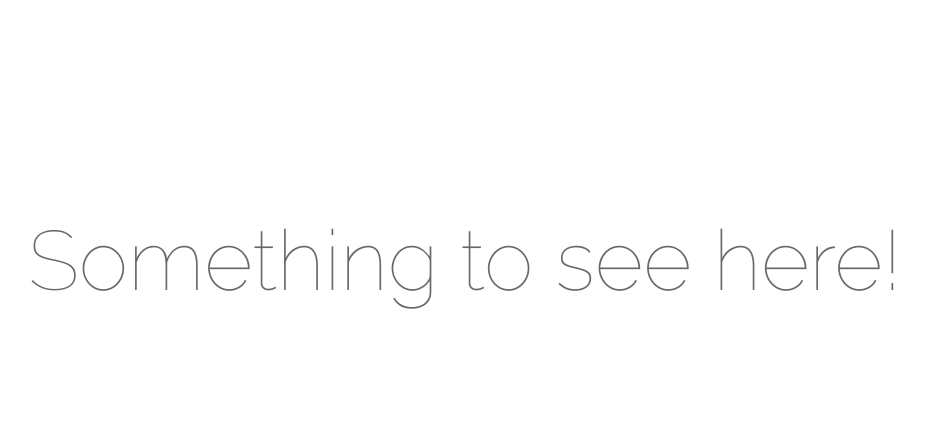
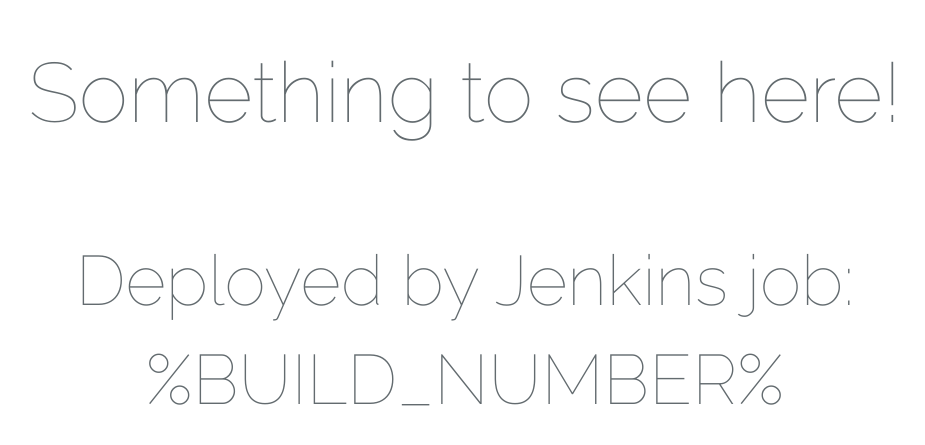
Before and after one commit to dinoCheese/Jenkins, a plain HTML site: page index.html in a window 1280 px wide. Shown: the part 125-570 px from the top of the page, without its empty margins (175-1100 px from the left). Drawn offline with Linux system fonts and the light colour scheme.

Commit message:
Update index.html

```diff
--- a/index.html
+++ b/index.html
@@ -72,6 +72,7 @@
         <div class="content">
             <div class="title m-b-md">
                 Something to see here!
+                <p><small> Deployed by Jenkins job: %BUILD_NUMBER% </small></p>
             </div>
         </div>
     </div>
```
